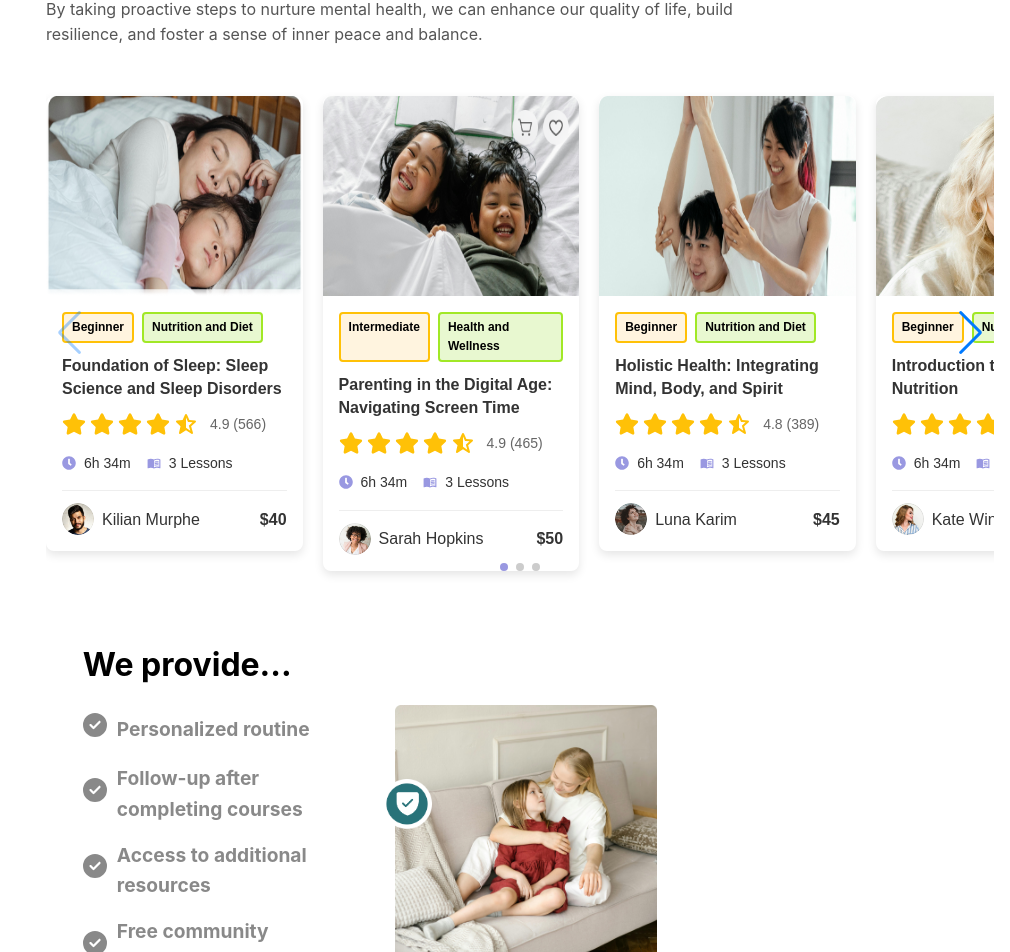
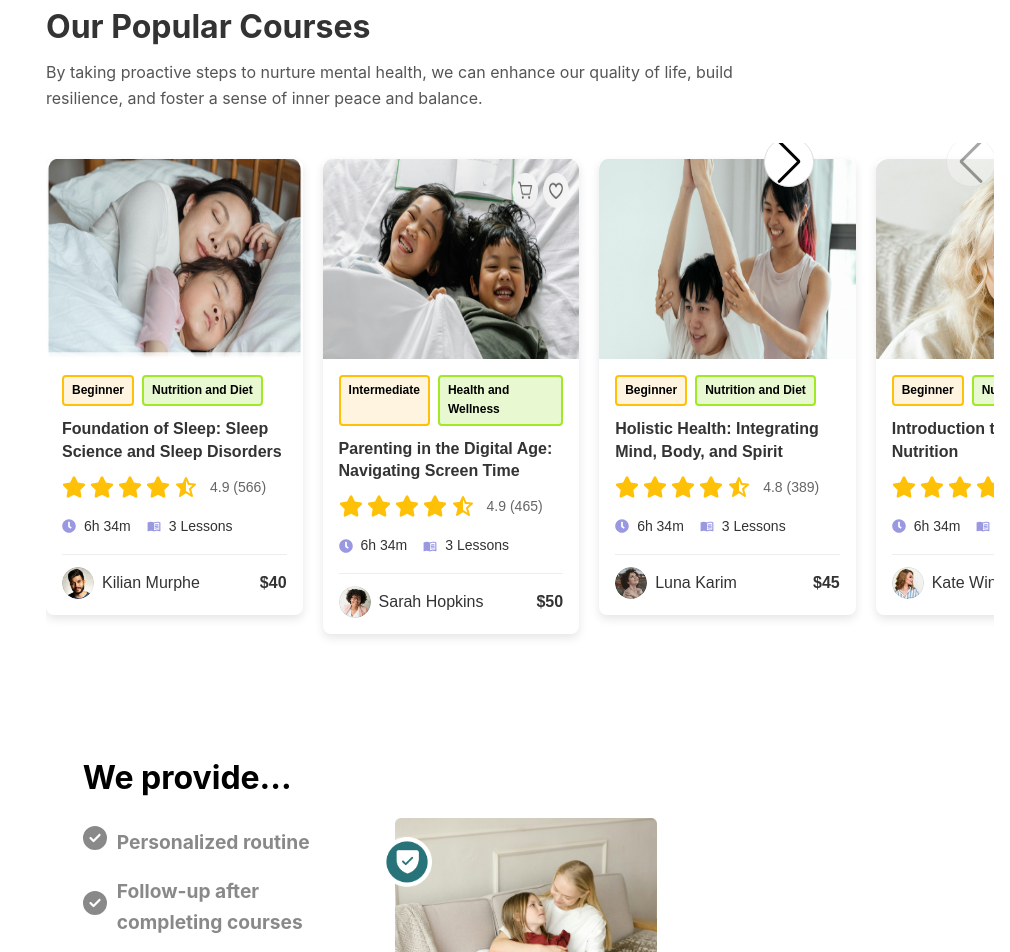
Before and after one commit to NaimoonJannat/pinemesh-task, a Next.js app: page / in a window 1280 px wide. Shown: the part 837-1789 px from the top of the page, without its empty margins (270-1280 px from the left). Built offline with nearby package versions, Linux system fonts and the light colour scheme.

Commit message:
Final commit

```diff
--- a/src/components/Accordian/Accordian.css
+++ b/src/components/Accordian/Accordian.css
@@ -7,6 +7,7 @@
   .accordion-container {
     background-color: white;
     width: 80%;
+    margin-bottom: 50px;
     display: flex;
     justify-content: space-between;
     align-items: center;
@@ -93,7 +94,7 @@
   .accordion-right .icon {
     position: absolute;
     left: -5%;
-    bottom: 50%;
+    bottom: 70%;
     border-radius: 50%;
   }
 
@@ -102,6 +103,7 @@
     .accordion-container {
       flex-direction: column;
       gap: 30px;
+      width: 100%;
     }
 
     .accordion-left,
--- a/src/components/Banner/Banner.css
+++ b/src/components/Banner/Banner.css
@@ -4,6 +4,7 @@
     align-items: center;
     background-color: #f4f5f6;
     padding: 2rem 1rem;
+    margin-bottom: 50px;
   }
 
   .banner-content {
@@ -96,7 +97,7 @@
   }
   .little-icon {
     position: absolute;
-    bottom: 50%;
+    bottom: 70%;
     left: -8%;
     border-radius: 50px;
 
@@ -140,6 +141,7 @@
     }
     .banner-content {
       flex-direction: column;
+      width: 100%;
     }
 
     .left-section {
--- a/src/components/PopularCourses/PopularCourses.css
+++ b/src/components/PopularCourses/PopularCourses.css
@@ -1,53 +1,77 @@
 .popular-courses {
   padding: 2rem 1rem;
-    background-color: white;
   margin-left: 300px;
+  margin-bottom: 50px;
 }
 
-  .section-header {
+.course-header {
   text-align: left;
   margin-bottom: 2rem;
+
+
 }
 
-  .section-header h2 {
+.course-header h2 {
   font-size: 2rem;
   font-weight: bold;
   margin-bottom: 0.5rem;
   color: #333;
   text-align: left;
+
+
 }
 
-  .section-header p {
+.course-header p {
   font-size: 1rem;
   color: #555;
   max-width: 700px;
   text-align: left;
+
+
 }
+
 
 .swiper-container {
   position: relative;
 }
 
-  .swiper-container .swiper-button-prev,
-  .swiper-container .swiper-button-next {
-    top: -30px; /* Adjusts the position to align buttons at the top */
-    color: #008080;
-    background-color: #fff;
+/* Navigation Button Styles */
+.swiper-button-prev,
+.swiper-button-next {
+  position: absolute;
+  padding: 10px;
+  top: 8%;
+  transform: translateY(-50%);
+  color: black;
+  background-color: white;
   border: 1px solid #ddd;
   border-radius: 50%;
-    width: 40px;
-    height: 40px;
+  font-size: 10px;
+  width: 50px;
+  height: 50px;
   display: flex;
-    justify-content: center;
+  justify-content: space-around;
   align-items: center;
+  z-index: 1000;
+  cursor: pointer;
 }
 
-  .swiper-container .swiper-button-prev:hover,
-  .swiper-container .swiper-button-next:hover {
-    background-color: #008080;
-    color: #fff;
+.swiper-button-prev {
+  left: 900px;
+
 }
 
+.swiper-button-next {
+  right: 180px;
+}
+
+.swiper-button-prev:hover,
+.swiper-button-next:hover {
+  background-color: #008080;
+  color: white;
+}
+
+/* Pagination Styles */
 .swiper-pagination {
   margin-top: 20px;
 }
@@ -55,30 +79,40 @@
 .swiper-pagination-bullet {
   background-color: #ccc;
   opacity: 1;
+  display: none;
 }
 
 .swiper-pagination-bullet-active {
   background-color: #008080;
 }
 
+/* Slide Styles */
 .swiper-slide {
   display: flex;
   justify-content: center;
 }
 
+/* Responsive Design */
 @media (max-width: 768px) {
-    .section-header h2 {
+  .popular-courses{
+    margin: 0px;
+  }
+  .swiper-pagination-bullet {
+    background-color: #ccc;
+    opacity: 1;
+   display: flex;
+  }
+  .course-header h2 {
     font-size: 1.5rem;
   }
 
-    .section-header p {
+  .course-header p {
     font-size: 0.9rem;
   }
 
-    .swiper-container .swiper-button-prev,
-    .swiper-container .swiper-button-next {
-      top: -20px;
-      width: 30px;
-      height: 30px;
+  .swiper-button-prev,
+  .swiper-button-next {
+    display: none;
+
   }
 }
--- a/src/components/PopularCourses/PopularCourses.jsx
+++ b/src/components/PopularCourses/PopularCourses.jsx
@@ -28,7 +28,7 @@ const PopularCourses = () => {
 
   return (
     <div className="popular-courses">
-      <div className="section-header">
+      <div className="course-header">
         <h2>Our Popular Courses</h2>
         <p>
           By taking proactive steps to nurture mental health, we can enhance our
@@ -48,7 +48,7 @@ const PopularCourses = () => {
         navigation
         pagination={{ clickable: true }}
         modules={[Navigation, Pagination]}
-        className="courses-slider"
+
       >
         {courses.map((course) => (
           <SwiperSlide key={course.id}>
--- a/src/components/Testimonial/Testimonial.css
+++ b/src/components/Testimonial/Testimonial.css
@@ -1,6 +1,7 @@
 .testimonials {
     padding: 2rem 1rem;
     background-color: white;
+    margin: 50px 0px;
   }
 
   .section-header {
@@ -9,7 +10,8 @@
   }
 
   .section-header h2 {
-    width: 100%;
+    text-align: center;
+    width: 30%;
     font-size: 1.8rem;
     font-weight: bold;
     margin: 0 auto;
@@ -19,7 +21,7 @@
   .swiper-slide {
     display: flex;
     justify-content: center;
-    padding: 1rem 0; /* Added padding for consistent spacing */
+    padding: 1rem 0;
   }
 
   .swiper-pagination {
@@ -38,6 +40,7 @@
   @media (max-width: 768px) {
     .section-header h2 {
       font-size: 1.5rem;
+      width: 100%;
     }
 
     .swiper-slide {
```
Lines whose indentation alone changed are shown as unchanged.
